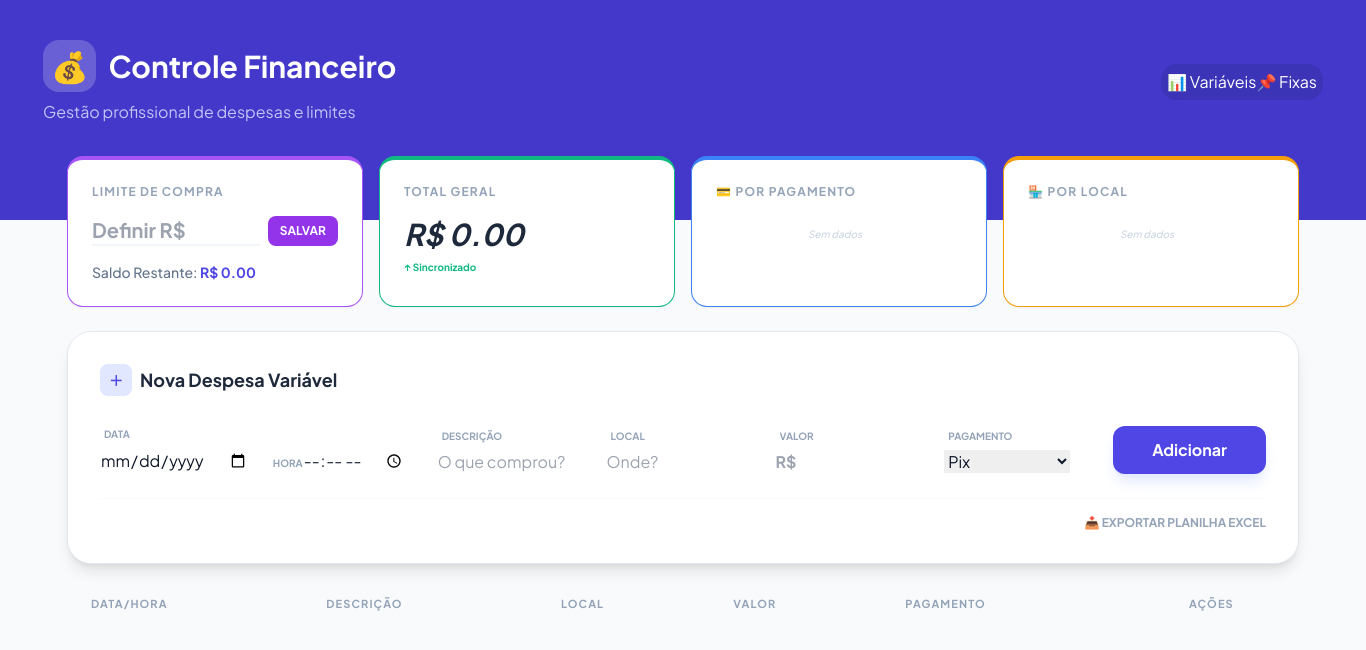
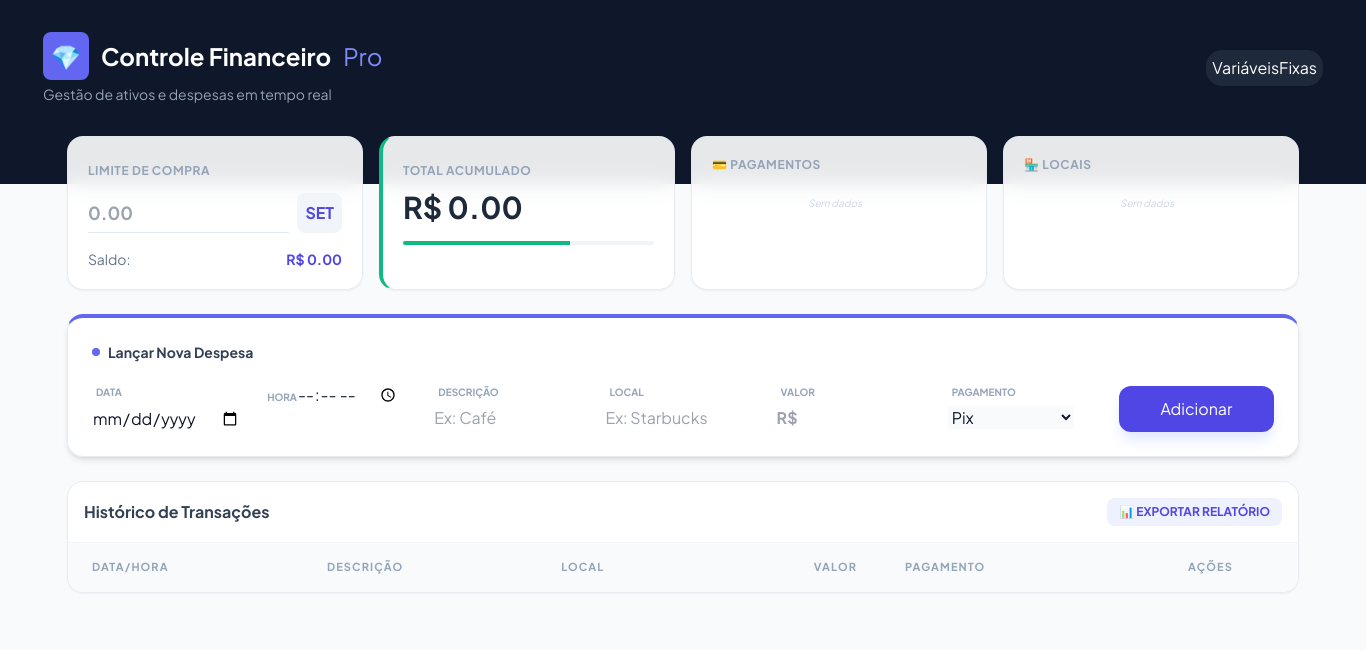
Before and after one commit to EngSivaldo/FinanceiroCore-Enterprise-Edition, an Electron app: page app.html in a window 1366 px wide. Drawn offline with nearby package versions, Linux system fonts and the light colour scheme.

Commit message:
feat: initial commit FinanceiroCore Enterprise 2

```diff
--- a/app.html
+++ b/app.html
@@ -8,154 +8,138 @@
     <link href="https://fonts.googleapis.com/css2?family=Plus+Jakarta+Sans:wght@400;500;600;700&display=swap" rel="stylesheet">
     <style>
         body { font-family: 'Plus Jakarta Sans', sans-serif; background-color: #f8fafc; }
-        .glass-card { background: white; border: 1px solid #e2e8f0; shadow-sm; }
+        .glass-card { background: rgba(255, 255, 255, 0.9); border: 1px solid rgba(226, 232, 240, 0.8); backdrop-filter: blur(10px); }
         .custom-input {
             @apply bg-white border border-slate-200 rounded-xl px-4 py-2.5 outline-none transition-all duration-200 focus:ring-2 focus:ring-indigo-500/20 focus:border-indigo-500 w-full text-slate-700;
         }
-        .tab-btn { @apply px-8 py-3 rounded-xl font-bold transition-all duration-300 flex items-center gap-2; }
-        .tab-active { @apply bg-white text-indigo-600 shadow-md translate-y-[-2px]; }
-        .tab-inactive { @apply text-indigo-200 hover:text-white hover:bg-white/10; }
-
-        /* Estilo da Tabela */
-        table { border-spacing: 0 8px; border-collapse: separate; }
-        tr.row-spacer { height: 8px; }
+        .btn-action { @apply flex items-center justify-center gap-2 font-semibold transition-all duration-200 active:scale-95 disabled:opacity-50; }
+        .tab-btn { @apply px-6 py-2 rounded-xl font-semibold transition-all duration-300; }
+        .tab-active { @apply bg-indigo-600 text-white shadow-lg shadow-indigo-200; }
+        .tab-inactive { @apply text-slate-500 hover:bg-slate-100; }
     </style>
 </head>
 <body class="text-slate-900">
 
-    <header class="bg-indigo-700 text-white pt-10 pb-24 px-6">
-        <div class="max-w-7xl mx-auto">
-            <div class="flex flex-col md:flex-row justify-between items-start md:items-center gap-6">
+    <header class="bg-slate-900 text-white pt-8 pb-20 px-6">
+        <div class="max-w-7xl mx-auto flex flex-col md:flex-row justify-between items-center gap-6">
             <div>
-                    <h1 class="text-3xl font-extrabold flex items-center gap-3">
-                        <span class="bg-white/20 p-2 rounded-2xl">💰</span>
-                        Controle Financeiro
+                <h1 class="text-2xl font-bold flex items-center gap-3">
+                    <span class="bg-indigo-500 p-2 rounded-lg">💎</span>
+                    Controle Financeiro <span class="text-indigo-400 font-light">Pro</span>
                 </h1>
-                    <p class="text-indigo-100 mt-2 opacity-80">Gestão profissional de despesas e limites</p>
+                <p class="text-slate-400 text-sm mt-1">Gestão de ativos e despesas em tempo real</p>
             </div>
 
-                <nav class="flex bg-indigo-800/50 p-1.5 rounded-2xl backdrop-blur-md">
-                    <button onclick="mostrarAba('variaveis')" id="btn-variaveis" class="tab-btn tab-active">
-                        <span>📊</span> Variáveis
-                    </button>
-                    <button onclick="mostrarAba('fixas')" id="btn-fixas" class="tab-btn tab-inactive">
-                        <span>📌</span> Fixas
-                    </button>
+            <nav class="flex bg-slate-800 p-1.5 rounded-2xl">
+                <button onclick="mostrarAba('variaveis')" id="tabVariaveis" class="tab-btn tab-active">Variáveis</button>
+                <button onclick="mostrarAba('fixas')" id="tabFixas" class="tab-btn tab-inactive">Fixas</button>
             </nav>
-            </div>
         </div>
     </header>
 
-    <main class="max-w-7xl mx-auto px-6 -mt-16 mb-12">
+    <main class="max-w-7xl mx-auto px-6 -mt-12 mb-12">
 
         <div id="abaVariaveis" class="space-y-6">
 
-            <section class="grid grid-cols-1 md:grid-cols-2 lg:grid-cols-4 gap-4">
-                <div class="glass-card p-6 rounded-2xl shadow-sm border-t-4 border-purple-500">
-                    <p class="text-xs font-bold text-slate-400 uppercase tracking-widest">Limite de Compra</p>
-                    <div class="flex gap-2 mt-4">
-                        <input id="limiteInput" type="number" placeholder="Definir R$" class="w-full text-xl font-bold outline-none border-b-2 border-slate-100 focus:border-purple-400 bg-transparent">
-                        <button onclick="definirLimite()" class="bg-purple-600 text-white px-3 py-1 rounded-lg text-xs font-bold hover:bg-purple-700 transition-colors">SALVAR</button>
+            <div class="grid grid-cols-1 md:grid-cols-2 lg:grid-cols-4 gap-4">
+                <div class="glass-card p-5 rounded-2xl shadow-sm">
+                    <span class="text-xs font-bold text-slate-400 uppercase tracking-wider text-purple-600">Limite de Compra</span>
+                    <div class="flex gap-2 mt-3">
+                        <input id="limiteInput" type="number" placeholder="0.00" class="bg-transparent border-b border-slate-200 text-lg font-bold outline-none w-full focus:border-indigo-500">
+                        <button onclick="definirLimite()" class="bg-slate-100 p-2 rounded-lg hover:bg-indigo-50 text-indigo-600 transition-colors font-bold">SET</button>
                     </div>
-                    <p class="mt-4 text-sm font-medium text-slate-500">Saldo Restante: <span id="saldoLimite" class="font-bold text-purple-600">R$ 0,00</span></p>
+                    <p class="mt-4 text-sm text-slate-500 flex justify-between">Saldo: <span id="saldoLimite" class="font-bold">R$ 0,00</span></p>
                 </div>
 
-                <div class="glass-card p-6 rounded-2xl shadow-sm border-t-4 border-emerald-500">
-                    <p class="text-xs font-bold text-slate-400 uppercase tracking-widest">Total Geral</p>
-                    <h2 id="total" class="text-3xl font-black text-slate-800 mt-4 italic">R$ 0,00</h2>
-                    <p class="text-[10px] text-emerald-500 font-bold mt-2">↑ Sincronizado</p>
+                <div class="glass-card p-5 rounded-2xl shadow-sm border-l-4 border-l-emerald-500">
+                    <span class="text-xs font-bold text-slate-400 uppercase tracking-wider">Total Acumulado</span>
+                    <h2 id="total" class="text-3xl font-bold text-slate-800 mt-2">R$ 0,00</h2>
+                    <div class="mt-4 h-1 w-full bg-slate-100 rounded-full overflow-hidden">
+                        <div class="bg-emerald-500 h-full w-2/3"></div>
+                    </div>
                 </div>
 
-                <div class="glass-card p-6 rounded-2xl shadow-sm border-t-4 border-blue-500">
-                    <p class="text-xs font-bold text-slate-400 uppercase tracking-widest mb-4">💳 Por Pagamento</p>
-                    <div id="totaisPag" class="text-sm space-y-2 max-h-[100px] overflow-y-auto pr-2 font-medium"></div>
+                <div class="glass-card p-5 rounded-2xl shadow-sm">
+                    <span class="text-xs font-bold text-slate-400 uppercase tracking-wider mb-3 block">💳 Pagamentos</span>
+                    <div id="totaisPag" class="space-y-2 max-h-[80px] overflow-y-auto pr-2 text-sm"></div>
                 </div>
 
-                <div class="glass-card p-6 rounded-2xl shadow-sm border-t-4 border-amber-500">
-                    <p class="text-xs font-bold text-slate-400 uppercase tracking-widest mb-4">🏪 Por Local</p>
-                    <div id="totaisLocal" class="text-sm space-y-2 max-h-[100px] overflow-y-auto pr-2 font-medium text-slate-600"></div>
+                <div class="glass-card p-5 rounded-2xl shadow-sm">
+                    <span class="text-xs font-bold text-slate-400 uppercase tracking-wider mb-3 block">🏪 Locais</span>
+                    <div id="totaisLocal" class="space-y-2 max-h-[80px] overflow-y-auto pr-2 text-sm text-slate-600"></div>
                 </div>
-            </section>
+            </div>
 
-            <section class="glass-card p-8 rounded-3xl shadow-lg">
-                <h3 class="text-lg font-bold text-slate-800 mb-6 flex items-center gap-2">
-                    <span class="w-8 h-8 bg-indigo-100 text-indigo-600 flex items-center justify-center rounded-lg text-sm">＋</span>
-                    Nova Despesa Variável
+            <section class="glass-card p-6 rounded-2xl shadow-md border-t-4 border-t-indigo-500">
+                <h3 class="text-sm font-bold text-slate-700 mb-4 flex items-center gap-2">
+                    <span class="w-2 h-2 bg-indigo-500 rounded-full"></span> Lançar Nova Despesa
                 </h3>
-                <div class="grid grid-cols-1 sm:grid-cols-2 md:grid-cols-4 lg:grid-cols-7 gap-4 items-end">
+                <div class="grid grid-cols-1 sm:grid-cols-2 md:grid-cols-4 lg:grid-cols-7 gap-4">
                     <div class="space-y-1"><label class="text-[10px] font-bold text-slate-400 uppercase ml-1">Data</label><input id="data" type="date" class="custom-input"></div>
                     <div class="space-y-1"><label class="text-[10px] font-bold text-slate-400 uppercase ml-1">Hora</label><input id="hora" type="time" class="custom-input"></div>
-                    <div class="space-y-1"><label class="text-[10px] font-bold text-slate-400 uppercase ml-1">Descrição</label><input id="desc" placeholder="O que comprou?" class="custom-input"></div>
-                    <div class="space-y-1"><label class="text-[10px] font-bold text-slate-400 uppercase ml-1">Local</label><input id="local" placeholder="Onde?" class="custom-input"></div>
+                    <div class="space-y-1"><label class="text-[10px] font-bold text-slate-400 uppercase ml-1">Descrição</label><input id="desc" placeholder="Ex: Café" class="custom-input"></div>
+                    <div class="space-y-1"><label class="text-[10px] font-bold text-slate-400 uppercase ml-1">Local</label><input id="local" placeholder="Ex: Starbucks" class="custom-input"></div>
                     <div class="space-y-1"><label class="text-[10px] font-bold text-slate-400 uppercase ml-1">Valor</label><input id="valor" type="number" placeholder="R$" class="custom-input font-bold text-emerald-600"></div>
                     <div class="space-y-1"><label class="text-[10px] font-bold text-slate-400 uppercase ml-1">Pagamento</label>
-                        <select id="pagamento" class="custom-input">
+                        <select id="pagamento" class="custom-input bg-slate-50">
                             <option>Pix</option>
                             <option>Débito</option>
                             <option>Crédito Alice</option>
                             <option>Crédito Lucas</option>
                         </select>
                     </div>
-                    <button onclick="add()" class="bg-indigo-600 hover:bg-indigo-700 text-white font-bold h-[48px] rounded-xl transition-all shadow-lg shadow-indigo-100">Adicionar</button>
+                    <div class="flex flex-col justify-end">
+                        <button onclick="add()" class="btn-action bg-indigo-600 hover:bg-indigo-700 text-white h-[46px] rounded-xl shadow-lg shadow-indigo-100">Adicionar</button>
                     </div>
-                <div class="mt-6 pt-4 border-t border-slate-50 flex justify-end">
-                    <button onclick="exportarExcel()" class="text-xs font-bold text-slate-400 hover:text-indigo-600 flex items-center gap-2 transition-colors">
-                        📥 EXPORTAR PLANILHA EXCEL
-                    </button>
                 </div>
             </section>
 
-            <section class="overflow-x-auto pb-4">
+            <section class="glass-card rounded-2xl shadow-sm overflow-hidden">
+                <div class="p-4 border-b border-slate-100 flex justify-between items-center bg-white/50">
+                    <h3 class="font-bold text-slate-700">Histórico de Transações</h3>
+                    <button onclick="exportarExcel()" class="text-xs font-bold text-indigo-600 hover:text-indigo-800 flex items-center gap-1 bg-indigo-50 px-3 py-1.5 rounded-lg transition-colors">
+                        📊 EXPORTAR RELATÓRIO
+                    </button>
+                </div>
+                <div class="overflow-x-auto">
                     <table class="w-full text-left">
-                    <thead class="text-slate-400 text-[11px] uppercase tracking-widest px-4">
+                        <thead class="bg-slate-50 text-slate-400 text-[11px] uppercase tracking-widest">
                             <tr>
-                            <th class="px-6 py-2">Data/Hora</th>
-                            <th class="px-6 py-2">Descrição</th>
-                            <th class="px-6 py-2">Local</th>
-                            <th class="px-6 py-2">Valor</th>
-                            <th class="px-6 py-2">Pagamento</th>
-                            <th class="px-6 py-2 text-center">Ações</th>
+                                <th class="px-6 py-4 font-bold">Data/Hora</th>
+                                <th class="px-6 py-4 font-bold">Descrição</th>
+                                <th class="px-6 py-4 font-bold">Local</th>
+                                <th class="px-6 py-4 font-bold text-right">Valor</th>
+                                <th class="px-6 py-4 font-bold">Pagamento</th>
+                                <th class="px-6 py-4 font-bold text-center">Ações</th>
                             </tr>
                         </thead>
-                    <tbody id="tabela" class="text-sm"></tbody>
+                        <tbody id="tabela" class="divide-y divide-slate-100 text-sm text-slate-600"></tbody>
                     </table>
+                </div>
             </section>
         </div>
 
-        <div id="abaFixas" class="hidden animate-in fade-in slide-in-from-bottom-4 duration-500">
-            <div class="max-w-4xl mx-auto space-y-8">
-                <section class="glass-card p-10 rounded-[2rem] shadow-xl border-b-8 border-indigo-600">
-                    <h2 class="text-2xl font-black text-slate-800 mb-8">📌 Gestão de Despesas Fixas</h2>
+        <div id="abaFixas" class="hidden animate-in fade-in duration-500">
+            <div class="max-w-4xl mx-auto space-y-6">
+                <section class="glass-card p-8 rounded-3xl shadow-xl">
+                    <h2 class="text-2xl font-bold text-slate-800 mb-6 flex items-center gap-2">📌 Despesas Fixas</h2>
                     <div class="grid grid-cols-1 md:grid-cols-2 gap-6">
-                        <div class="space-y-2">
-                            <label class="text-xs font-bold text-slate-500 uppercase ml-1">Descrição do Custo</label>
-                            <input id="fixaDesc" placeholder="Ex: Aluguel, Internet..." class="custom-input text-lg font-medium">
-                        </div>
-                        <div class="space-y-2">
-                            <label class="text-xs font-bold text-slate-500 uppercase ml-1">Valor Mensal (R$)</label>
-                            <input id="fixaValor" type="number" placeholder="0.00" class="custom-input text-lg font-bold text-emerald-600">
-                        </div>
-                        <div class="space-y-2">
-                            <label class="text-xs font-bold text-slate-500 uppercase ml-1">Data de Vencimento</label>
+                        <input id="fixaDesc" placeholder="Descrição da conta" class="custom-input text-lg">
+                        <input id="fixaValor" type="number" placeholder="Valor mensal R$" class="custom-input text-lg">
                         <input id="fixaData" type="date" class="custom-input">
-                        </div>
-                        <div class="space-y-2">
-                            <label class="text-xs font-bold text-slate-500 uppercase ml-1">Local/Categoria</label>
-                            <input id="fixaLocal" placeholder="Ex: Casa, Escritório" class="custom-input">
-                        </div>
-                        <button onclick="addFixa()" class="md:col-span-2 bg-slate-900 hover:bg-black text-white py-4 rounded-2xl font-bold text-lg transition-all shadow-xl shadow-slate-200">
+                        <input id="fixaLocal" placeholder="Categoria (Ex: Moradia, Lazer)" class="custom-input">
+                        <button onclick="addFixa()" class="md:col-span-2 btn-action bg-amber-500 hover:bg-amber-600 text-white py-4 rounded-2xl text-lg shadow-lg shadow-amber-100">
                             Cadastrar Despesa Fixa
                         </button>
                     </div>
                 </section>
 
                 <div class="glass-card rounded-2xl p-6">
-                    <h3 class="text-xs font-bold text-slate-400 uppercase tracking-widest mb-6 border-b pb-4">Lista de Compromissos Recorrentes</h3>
-                    <ul id="listaFixas" class="space-y-4"></ul>
+                    <h3 class="text-xs font-bold text-slate-400 uppercase tracking-widest mb-4">Lista de Custos Recorrentes</h3>
+                    <ul id="listaFixas" class="space-y-3"></ul>
                 </div>
             </div>
         </div>
-
     </main>
 
     <script src="https://cdn.jsdelivr.net/npm/xlsx/dist/xlsx.full.min.js"></script>
```
Lines whose indentation alone changed are shown as unchanged.
